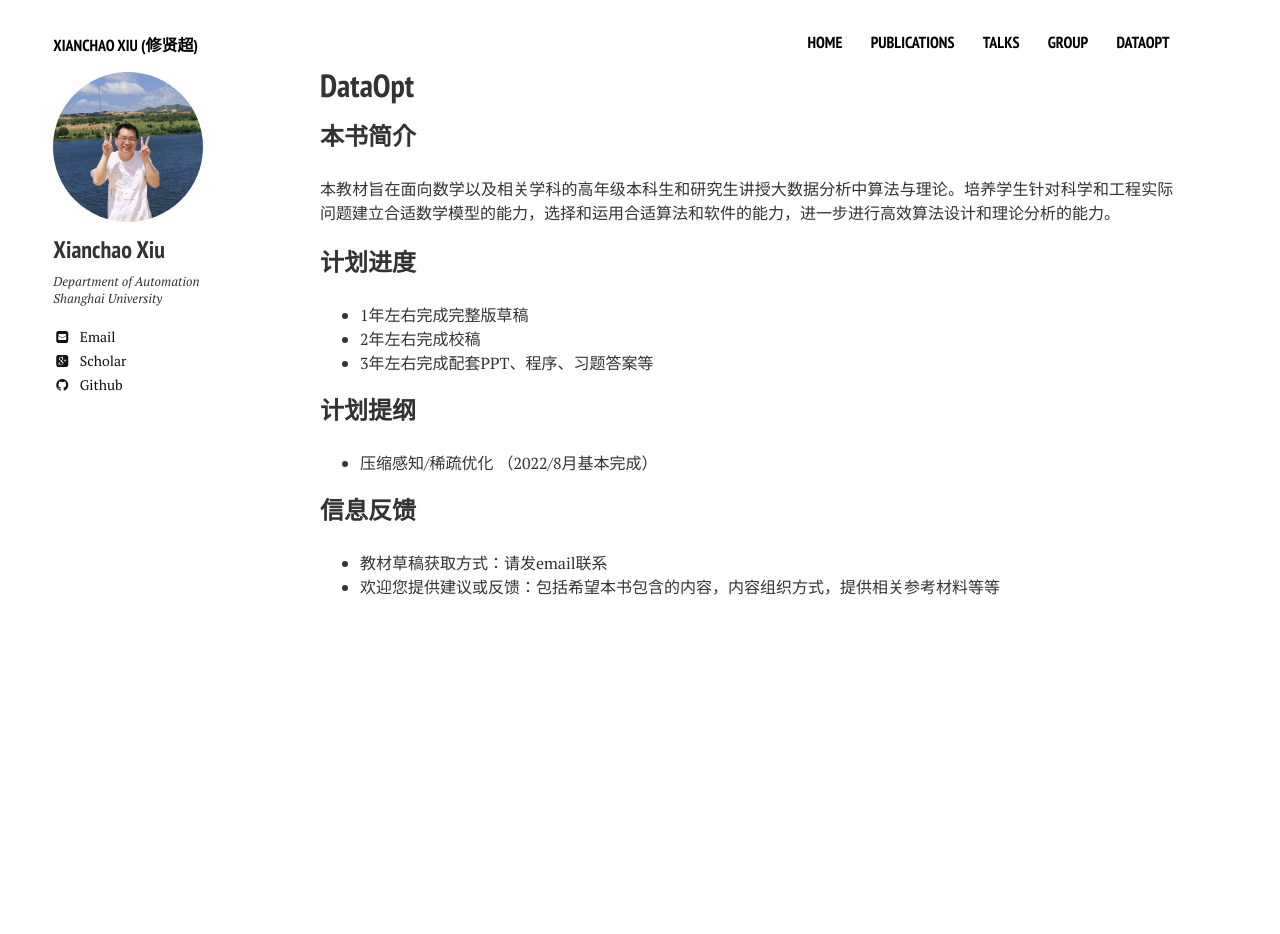
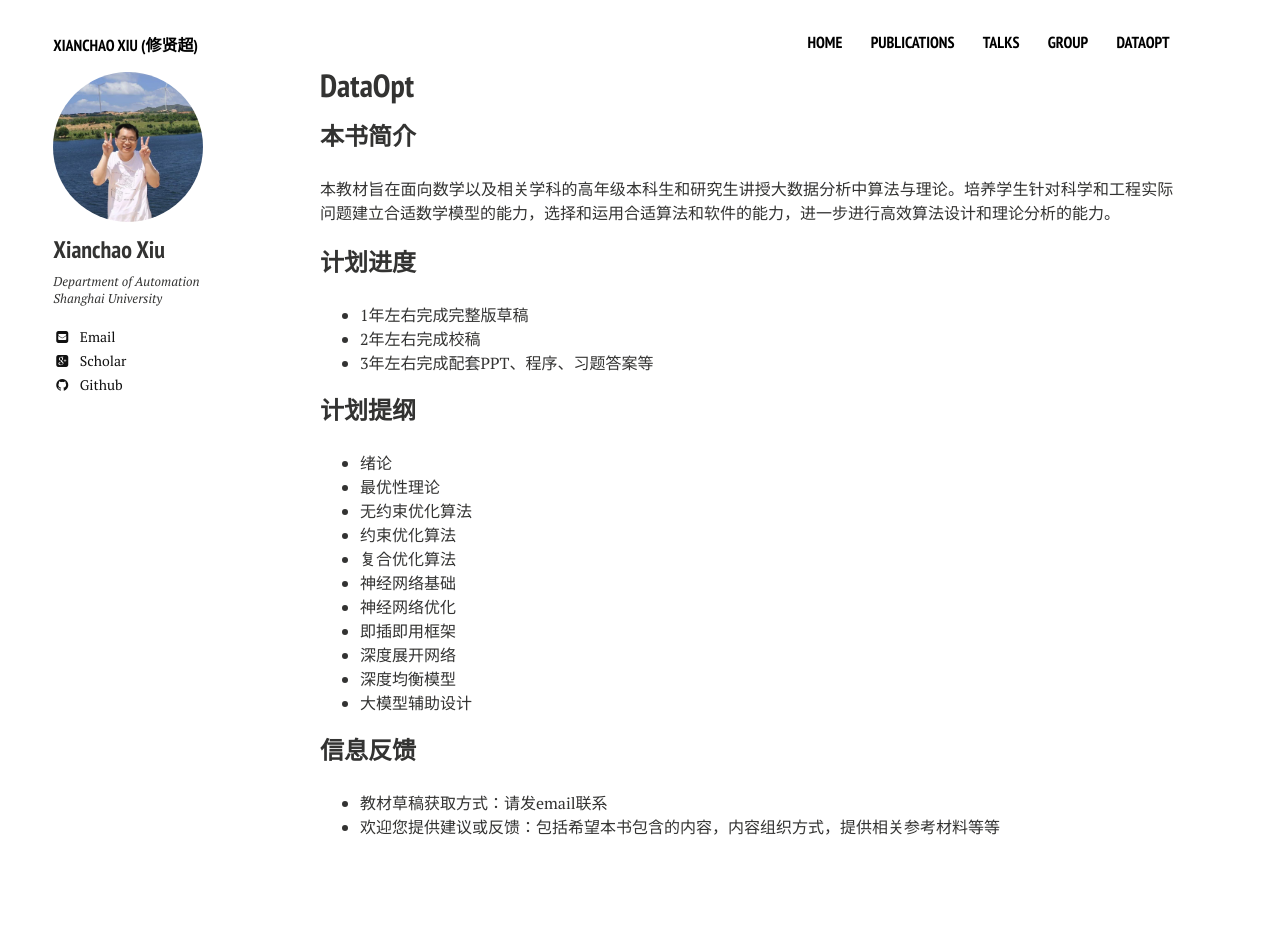
Before and after one commit to xianchaoxiu/xianchaoxiu.github.io, a Jekyll site: the page built from dataopt/index.md, in a window 1280 px wide. Built offline with Jekyll 4.4.1, drawn with Linux system fonts in a browser that asks for light colours; nearby versions of some CDN libraries; before the commit the page ends 900 px from its top, so only the background shows below that.

Commit message:
Update index.md

```diff
--- a/dataopt/index.md
+++ b/dataopt/index.md
@@ -19,8 +19,17 @@ share: false
 
 
 ### 计划提纲
-* 压缩感知/稀疏优化 （2022/8月基本完成） <br>
-
+* 绪论 <br>
+* 最优性理论 <br>
+* 无约束优化算法  <br>
+* 约束优化算法   <br>
+* 复合优化算法   <br>
+* 神经网络基础   <br>
+* 神经网络优化   <br>
+* 即插即用框架   <br>
+* 深度展开网络   <br>
+* 深度均衡模型   <br>
+* 大模型辅助设计 <br>
 
 
 
```
